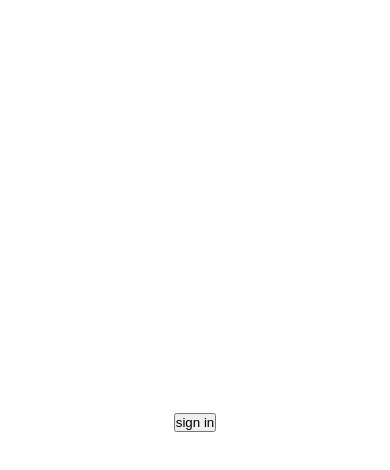
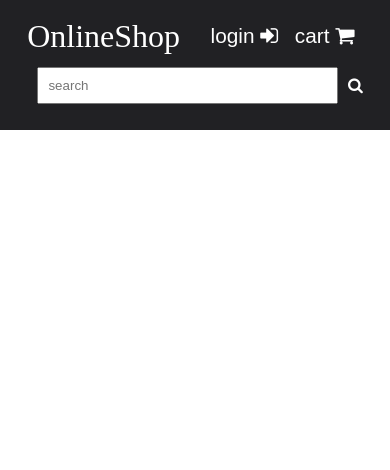
Before and after one commit to Indersingh987-arsh76277/ecommerce_app, a React (Create React App) app: page / in a window 390 px wide. Shown: the top 470 px of the page. Built offline with nearby package versions, Linux system fonts and the light colour scheme.

Commit message:
header UI

```diff
--- /dev/null
+++ b/src/components/css/Header.css
@@ -0,0 +1,57 @@
+.header{
+    width:100%;
+    display:flex;
+    flex-direction: row;
+    align-items: center;
+    justify-content: space-around;
+    background-color: #212124;
+    color:white;
+    padding:1em;
+}
+
+#brand{
+    font-size: 2em;
+    cursor: pointer;
+}
+
+.header_right{
+    display:flex;
+    align-items: center;
+    justify-content: space-between;
+}
+
+.header_search{
+    display:flex;
+    align-items: center;
+    flex:0.5;
+}
+
+.search{
+    flex:1;
+}
+
+.btn2{
+    color:white !important;
+    font-size:1.3em;
+    margin:0.4em;
+}
+
+@media screen and (max-width:769px){
+    .header{
+        display:grid;
+        grid-template-columns: repeat(1fr,2);
+        grid-template-rows: repeat(1fr,2);
+    }
+    .header_left{
+        grid-column: 1/2;
+        grid-row: 1/2;
+    }
+    .header_search{
+        grid-column: 1/3;
+        grid-row: 2/3;
+    }
+    .header_right{
+        grid-column: 2/3;
+        grid-row: 1/2;
+    }
+}
--- a/src/components/css/Home.css
+++ b/src/components/css/Home.css
@@ -0,0 +1,8 @@
+.home{
+    display:flex;
+    flex-direction: column;
+    width:100vw;
+    min-height:100vh;
+    overflow-x:none;
+    align-items: center;
+}
--- /dev/null
+++ b/src/components/js/Header.js
@@ -0,0 +1,22 @@
+import React from 'react'
+import "../css/Header.css"
+import { useNavigate } from "react-router-dom";
+
+function Header() {
+    const navigate = useNavigate();
+  function goToLogin(){
+    navigate('/login');
+  }
+  return (
+    <div className='header'>
+        <div id='brand' className='header_left' onClick={()=>{navigate('/')}}>OnlineShop</div>
+        <div className="header_search"><input className="input search" type="search" placeholder='search' /><i className="fa fa-search"></i></div>
+        <div className="header_right">
+            <button className='link btn2' onClick={goToLogin}>login <i className="fa fa-sign-in"></i></button>
+            <button className="link btn2">cart <i className="fa fa-shopping-cart"></i></button>
+        </div>
+    </div>
+  )
+}
+
+export default Header
--- a/src/components/js/Home.js
+++ b/src/components/js/Home.js
@@ -1,14 +1,13 @@
 import React from 'react';
-import { useNavigate } from "react-router-dom";
+import Header from "./Header"
+import '../css/Home.css'
 
 export default function Home() {
-  const navigate = useNavigate();
-  function goToLogin(){
-    navigate('/login');
-  }
+
   return (
-    <div>
-        <button onClick={goToLogin}>sign in</button>
+    <div className= "home">
+        <Header />
+
     </div>
   )
 }
```
